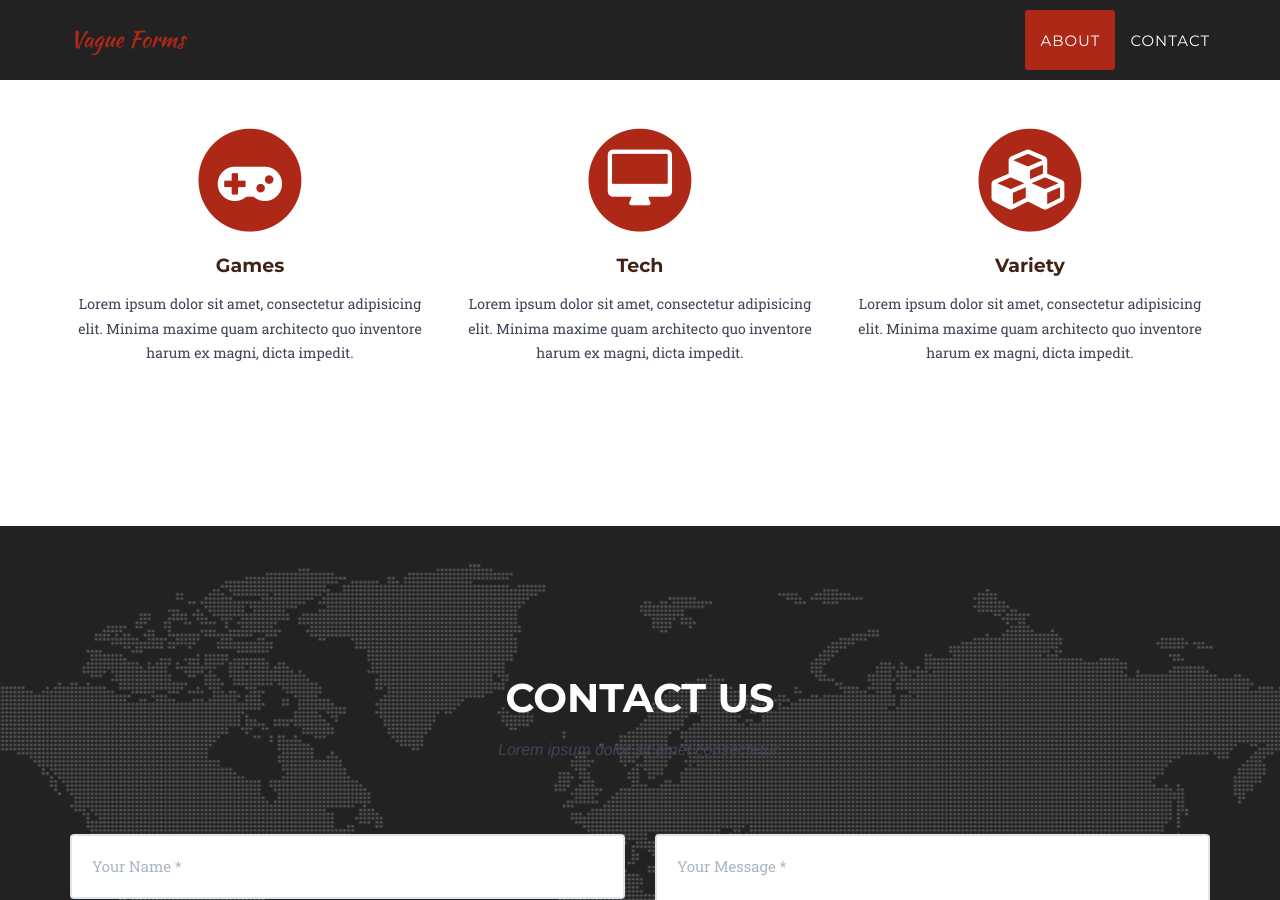
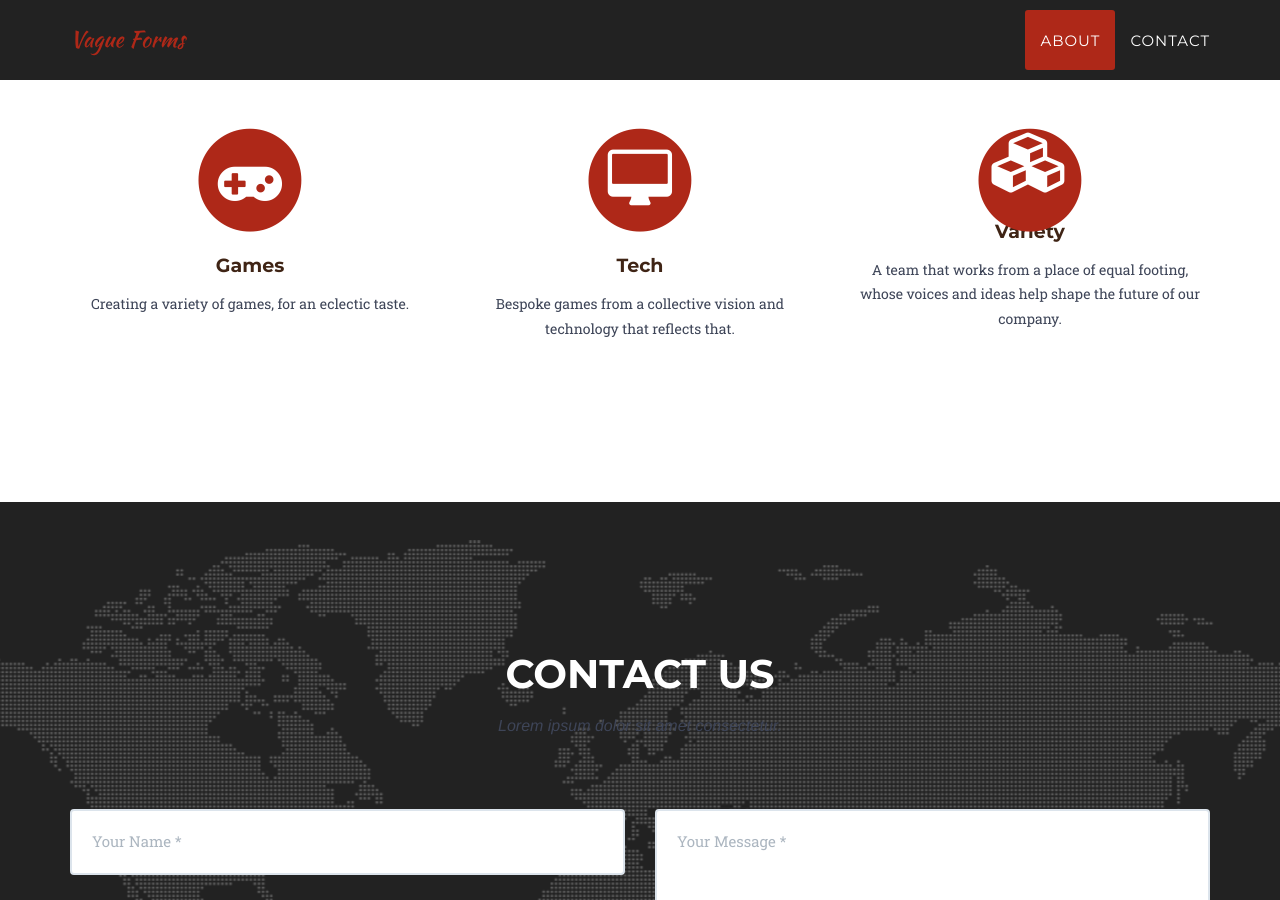
Before and after one commit to VagueForms/vagueforms.co.uk, a Jekyll site: the page built from index.html, in a window 1280 px wide and 900 px high, scrolled down 944 px. Built offline with Jekyll 4.4.1, drawn with Linux system fonts in a browser that asks for light colours; some web fonts are replaced.

Commit message:
Update about.html

```diff
--- a/_includes/about.html
+++ b/_includes/about.html
@@ -14,7 +14,7 @@
                         <i class="fa fa-gamepad fa-stack-1x fa-inverse"></i>
                     </span>
                     <h4 class="service-heading">Games</h4>
-                    <p class="text-muted">Lorem ipsum dolor sit amet, consectetur adipisicing elit. Minima maxime quam architecto quo inventore harum ex magni, dicta impedit.</p>
+                    <p class="text-muted">Creating a variety of games, for an eclectic taste.</p>
                 </div>
                 <div class="col-md-4">
                     <span class="fa-stack fa-4x">
@@ -22,15 +22,15 @@
                         <i class="fa fa-desktop fa-stack-1x fa-inverse"></i>
                     </span>
                     <h4 class="service-heading">Tech</h4>
-                    <p class="text-muted">Lorem ipsum dolor sit amet, consectetur adipisicing elit. Minima maxime quam architecto quo inventore harum ex magni, dicta impedit.</p>
+                    <p class="text-muted">Bespoke games from a collective vision and technology that reflects that.</p>
                 </div>
                 <div class="col-md-4">
-                    <span class="fa-stack fa-4x">
+                    <span class="fa-lightbulb-o fa-4x">
                         <i class="fa fa-circle fa-stack-2x text-primary"></i>
                         <i class="fa fa-cubes fa-stack-1x fa-inverse"></i>
                     </span>
                     <h4 class="service-heading">Variety</h4>
-                    <p class="text-muted">Lorem ipsum dolor sit amet, consectetur adipisicing elit. Minima maxime quam architecto quo inventore harum ex magni, dicta impedit.</p>
+                    <p class="text-muted">A team that works from a place of equal footing, whose voices and ideas help shape the future of our company.</p>
                 </div>
             </div>
         </div>
```
